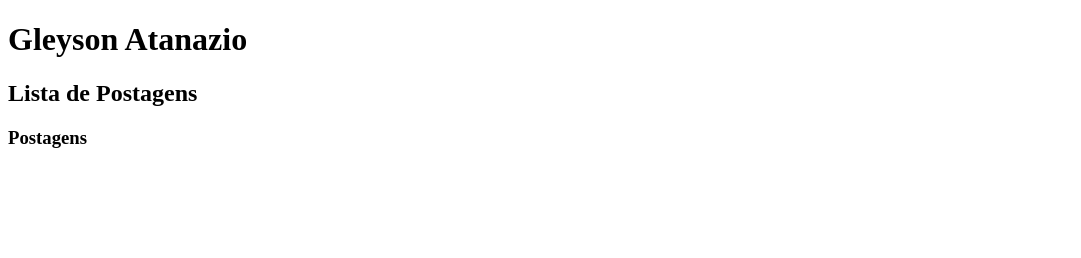
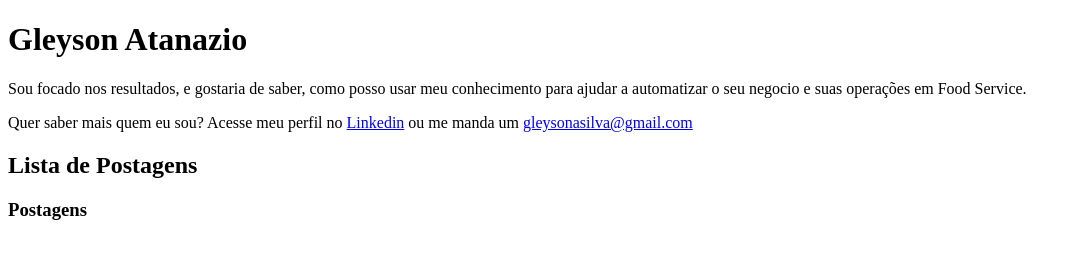
Before and after one commit to atnzpe/html-basico-dio, a plain HTML site: page index.html in a window 1280 px wide. Shown: the whole page, without its empty margins (0-1081 px from the left). Drawn offline with Linux system fonts and the light colour scheme.

Commit message:
Adcionado perfil Linkein e contato de e-mail

```diff
--- a/index.html
+++ b/index.html
@@ -1,12 +1,22 @@
 <!DOCTYPE html>
 <html>
+
 <head>
     <meta charset="UTF-8">
     <title>Gleyson Atanazio</title>
 </head>
+
 <body>
     <header>
         <h1>Gleyson Atanazio</h1>
+        <p>Sou focado nos resultados, e gostaria de saber, como posso usar meu conhecimento para ajudar
+            a automatizar o seu negocio e suas operações em Food Service.</p>
+        <p>Quer saber mais quem eu sou?
+            Acesse meu perfil no <a href="https://www.linkedin.com/in/gleyson-atanazio-da-silva/"
+                target="_blank">Linkedin</a>
+            ou me manda um
+            <a href="malito:gleysonasilva@gmail.com" target="_blank">gleysonasilva@gmail.com</a>
+        </p>
     </header>
     <section>
         <header>
@@ -19,4 +29,5 @@
         </header>
     </article>
 </body>
+
 </html>
```
Lines whose indentation alone changed are shown as unchanged.
